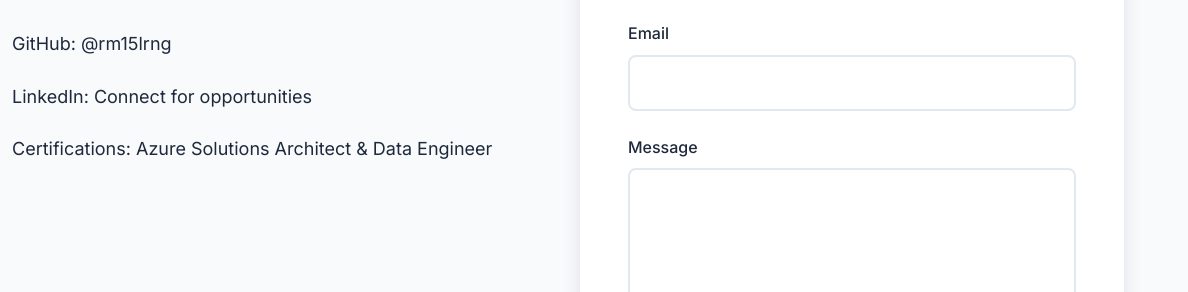
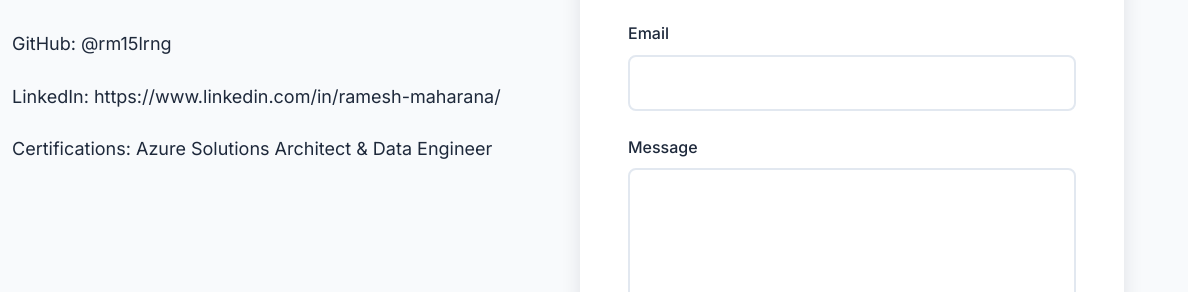
Before and after one commit to Rm15lrng/rm15lrng.github.io, a plain HTML site: page index.html in a window 1280 px wide. Shown: the part 4233-4525 px from the top of the page, 92-1280 px from the left. Drawn offline with Linux system fonts and the light colour scheme.

Commit message:
updated linkedin url

```diff
--- a/index.html
+++ b/index.html
@@ -300,7 +300,7 @@
                         </div>
                         <div class="contact-method">
                             <i class="fab fa-linkedin"></i>
-                            <span>LinkedIn: <a href="https://www.linkedin.com/in/ramesh-maharana/" target="_blank" rel="noopener noreferrer">Connect for opportunities</a></span>
+                            <span>LinkedIn: <a href="https://www.linkedin.com/in/ramesh-maharana/" target="_blank" rel="noopener noreferrer">https://www.linkedin.com/in/ramesh-maharana/</a></span>
                         </div>
                         <div class="contact-method">
                             <i class="fas fa-certificate"></i>
```
